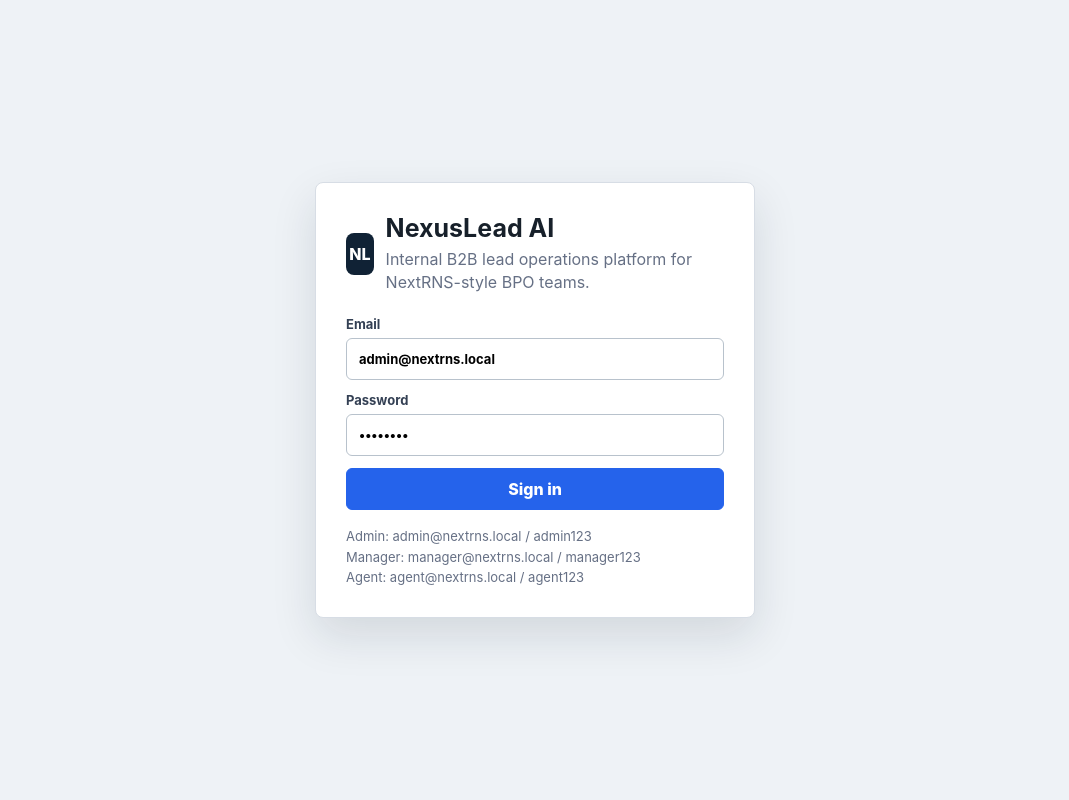
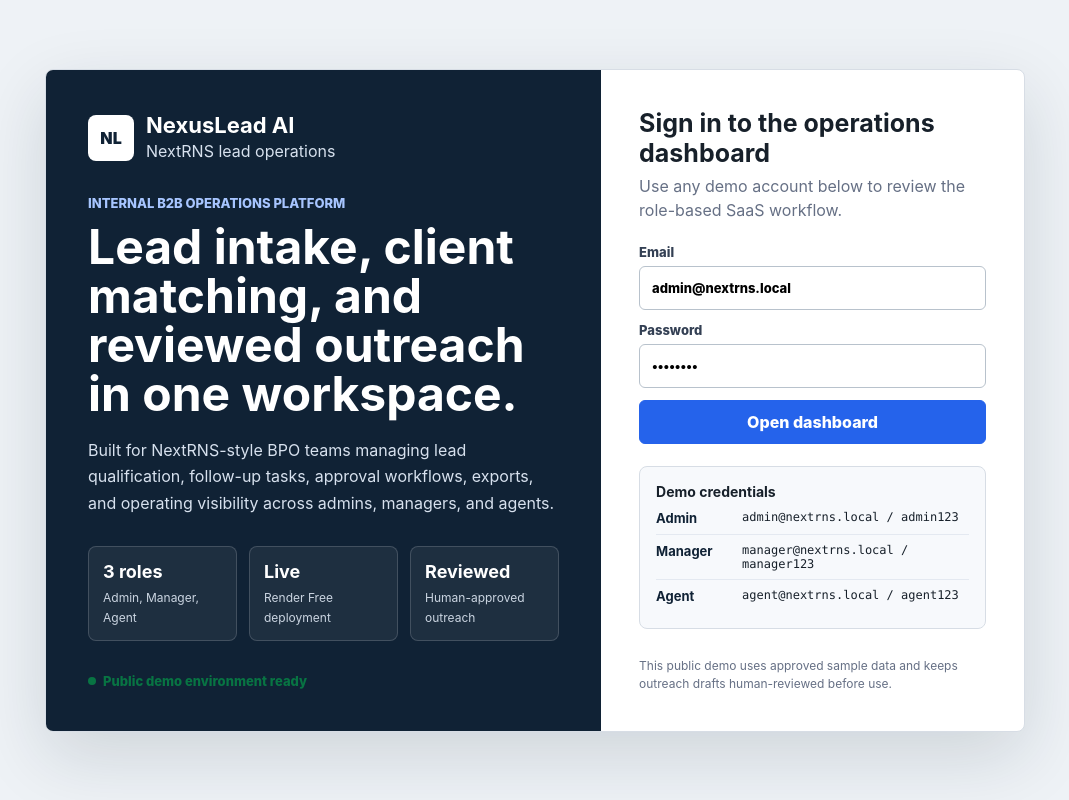
Before and after one commit to mehrabmkhan/nexuslead-ai, a FastAPI app: page /login in a window 1280 px wide. Shown: the whole page, without its empty margins (105-1174 px from the left). Run offline with FastAPI, Linux system fonts and the light colour scheme.

Commit message:
Route root to login UI

```diff
--- a/app/main.py
+++ b/app/main.py
@@ -127,8 +127,7 @@ def export_user(kind: str, user: dict) -> dict:
     return user
 
 
-@app.get("/", tags=["monitoring"])
-def health() -> dict:
+def health_payload() -> dict:
     return {
         "product": "NexusLead AI",
         "platform": "Internal B2B lead operations platform for NextRNS-style BPO teams",
@@ -137,9 +136,16 @@ def health() -> dict:
     }
 
 
+@app.get("/", include_in_schema=False)
+def product_entry(request: Request) -> RedirectResponse:
+    if read_session(request.cookies.get(SESSION_COOKIE)):
+        return RedirectResponse("/dashboard", status_code=303)
+    return RedirectResponse("/login", status_code=303)
+
+
 @app.get("/health", tags=["monitoring"])
 def health_check() -> dict:
-    return health()
+    return health_payload()
 
 
 @app.get("/metrics", tags=["monitoring"])
--- a/app/templates/login.html
+++ b/app/templates/login.html
@@ -12,32 +12,120 @@
       --muted: #667085;
       --line: #d7dde5;
       --brand: #2563eb;
+      --brand-dark: #102235;
       --panel: #ffffff;
       --page: #eef2f6;
+      --soft: #f7f9fc;
+      --green: #087443;
     }
     * { box-sizing: border-box; }
-    body { margin: 0; min-height: 100vh; display: grid; place-items: center; padding: 20px; background: var(--page); color: var(--ink); }
-    main { width: min(440px, 100%); background: var(--panel); border: 1px solid var(--line); border-radius: 8px; padding: 30px; box-shadow: 0 18px 45px rgba(16, 34, 53, .12); }
-    .brand { display: flex; align-items: center; gap: 12px; margin-bottom: 22px; }
-    .mark { width: 42px; height: 42px; border-radius: 8px; display: grid; place-items: center; background: #102235; color: white; font-weight: 800; }
-    h1 { margin: 0; font-size: 25px; letter-spacing: 0; }
-    p { margin: 5px 0 0; color: var(--muted); line-height: 1.45; }
+    body {
+      margin: 0;
+      min-height: 100vh;
+      background: var(--page);
+      color: var(--ink);
+      display: grid;
+      place-items: center;
+      padding: 28px;
+    }
+    .shell {
+      width: min(980px, 100%);
+      display: grid;
+      grid-template-columns: minmax(0, 1.05fr) minmax(360px, .8fr);
+      background: var(--panel);
+      border: 1px solid var(--line);
+      border-radius: 8px;
+      overflow: hidden;
+      box-shadow: 0 24px 70px rgba(16, 34, 53, .14);
+    }
+    .intro {
+      background: var(--brand-dark);
+      color: white;
+      padding: 42px;
+      display: grid;
+      align-content: space-between;
+      min-height: 560px;
+    }
+    .brand { display: flex; align-items: center; gap: 12px; }
+    .mark {
+      width: 46px;
+      height: 46px;
+      border-radius: 8px;
+      display: grid;
+      place-items: center;
+      background: white;
+      color: var(--brand-dark);
+      font-weight: 900;
+    }
+    h1, h2, p { margin: 0; }
+    h1 { font-size: 22px; letter-spacing: 0; }
+    .eyebrow { color: #a7c5ff; font-size: 13px; font-weight: 800; margin-bottom: 12px; text-transform: uppercase; }
+    .headline { font-size: clamp(32px, 5vw, 48px); line-height: 1.02; letter-spacing: 0; margin-bottom: 18px; }
+    .copy { color: #d7e1ee; font-size: 16px; line-height: 1.65; max-width: 560px; }
+    .signals { display: grid; grid-template-columns: repeat(3, 1fr); gap: 12px; margin-top: 30px; }
+    .signal { border: 1px solid rgba(255,255,255,.16); border-radius: 8px; padding: 14px; background: rgba(255,255,255,.06); }
+    .signal strong { display: block; font-size: 18px; margin-bottom: 4px; }
+    .signal span { color: #cbd5e1; font-size: 12px; }
+    .panel { padding: 38px; display: grid; align-content: center; gap: 22px; }
+    .panel h2 { font-size: 25px; letter-spacing: 0; }
+    .panel p { color: var(--muted); line-height: 1.5; margin-top: 6px; }
     form { display: grid; gap: 12px; }
-    label { display: grid; gap: 6px; font-size: 13px; color: #344054; font-weight: 700; }
-    input, button { border: 1px solid #b8c2cc; border-radius: 6px; padding: 10px 12px; font: inherit; min-height: 42px; }
-    button { border-color: var(--brand); background: var(--brand); color: white; cursor: pointer; font-weight: 800; }
-    .error { background: #fff1f3; border: 1px solid #fda4af; color: #b42318; border-radius: 6px; padding: 10px; margin-bottom: 12px; }
-    .hint { margin-top: 16px; font-size: 13px; color: var(--muted); line-height: 1.55; }
+    label { display: grid; gap: 6px; font-size: 13px; color: #344054; font-weight: 800; }
+    input, button {
+      border: 1px solid #b8c2cc;
+      border-radius: 6px;
+      padding: 11px 12px;
+      font: inherit;
+      min-height: 44px;
+    }
+    input:focus { outline: 3px solid #dbeafe; border-color: var(--brand); }
+    button { border-color: var(--brand); background: var(--brand); color: white; cursor: pointer; font-weight: 850; }
+    .error { background: #fff1f3; border: 1px solid #fda4af; color: #b42318; border-radius: 6px; padding: 10px; }
+    .credentials { background: var(--soft); border: 1px solid var(--line); border-radius: 8px; padding: 16px; }
+    .credentials h3 { margin: 0 0 10px; font-size: 14px; }
+    .credential-row { display: grid; grid-template-columns: 78px 1fr; gap: 8px; padding: 8px 0; border-top: 1px solid #e4e9f1; font-size: 13px; }
+    .credential-row:first-of-type { border-top: 0; padding-top: 0; }
+    .credential-row strong { color: var(--brand-dark); }
+    .credential-row code { color: var(--ink); font-family: ui-monospace, SFMono-Regular, Consolas, monospace; font-size: 12px; white-space: normal; }
+    .note { color: var(--muted); font-size: 12px; line-height: 1.5; }
+    .status { display: inline-flex; gap: 7px; align-items: center; color: var(--green); font-size: 13px; font-weight: 800; }
+    .dot { width: 8px; height: 8px; border-radius: 999px; background: var(--green); }
+    @media (max-width: 820px) {
+      body { padding: 16px; }
+      .shell { grid-template-columns: 1fr; }
+      .intro { min-height: auto; padding: 28px; gap: 28px; }
+      .signals { grid-template-columns: 1fr; }
+      .panel { padding: 28px; }
+    }
   </style>
 </head>
 <body>
-  <main>
+  <main class="shell">
+    <section class="intro" aria-label="NexusLead AI overview">
       <div class="brand">
         <div class="mark">NL</div>
         <div>
           <h1>NexusLead AI</h1>
-        <p>Internal B2B lead operations platform for NextRNS-style BPO teams.</p>
+          <p class="copy">NextRNS lead operations</p>
         </div>
+      </div>
+      <div>
+        <p class="eyebrow">Internal B2B operations platform</p>
+        <h2 class="headline">Lead intake, client matching, and reviewed outreach in one workspace.</h2>
+        <p class="copy">Built for NextRNS-style BPO teams managing lead qualification, follow-up tasks, approval workflows, exports, and operating visibility across admins, managers, and agents.</p>
+        <div class="signals">
+          <div class="signal"><strong>3 roles</strong><span>Admin, Manager, Agent</span></div>
+          <div class="signal"><strong>Live</strong><span>Render Free deployment</span></div>
+          <div class="signal"><strong>Reviewed</strong><span>Human-approved outreach</span></div>
+        </div>
+      </div>
+      <div class="status"><span class="dot"></span><span>Public demo environment ready</span></div>
+    </section>
+
+    <section class="panel" aria-label="Sign in">
+      <div>
+        <h2>Sign in to the operations dashboard</h2>
+        <p>Use any demo account below to review the role-based SaaS workflow.</p>
       </div>
       {% if error %}<div class="error">{{ error }}</div>{% endif %}
       <form method="post" action="/login">
@@ -47,13 +135,16 @@
         <label>Password
           <input name="password" type="password" autocomplete="current-password" value="admin123" required>
         </label>
-      <button type="submit">Sign in</button>
+        <button type="submit">Open dashboard</button>
       </form>
-    <div class="hint">
-      Admin: admin@nextrns.local / admin123<br>
-      Manager: manager@nextrns.local / manager123<br>
-      Agent: agent@nextrns.local / agent123
+      <div class="credentials">
+        <h3>Demo credentials</h3>
+        <div class="credential-row"><strong>Admin</strong><code>admin@nextrns.local / admin123</code></div>
+        <div class="credential-row"><strong>Manager</strong><code>manager@nextrns.local / manager123</code></div>
+        <div class="credential-row"><strong>Agent</strong><code>agent@nextrns.local / agent123</code></div>
       </div>
+      <p class="note">This public demo uses approved sample data and keeps outreach drafts human-reviewed before use.</p>
+    </section>
   </main>
 </body>
 </html>
```
Also changed, not shown: tests/test_api.py (+15 -1 lines). Lines whose indentation alone changed are shown as unchanged.
